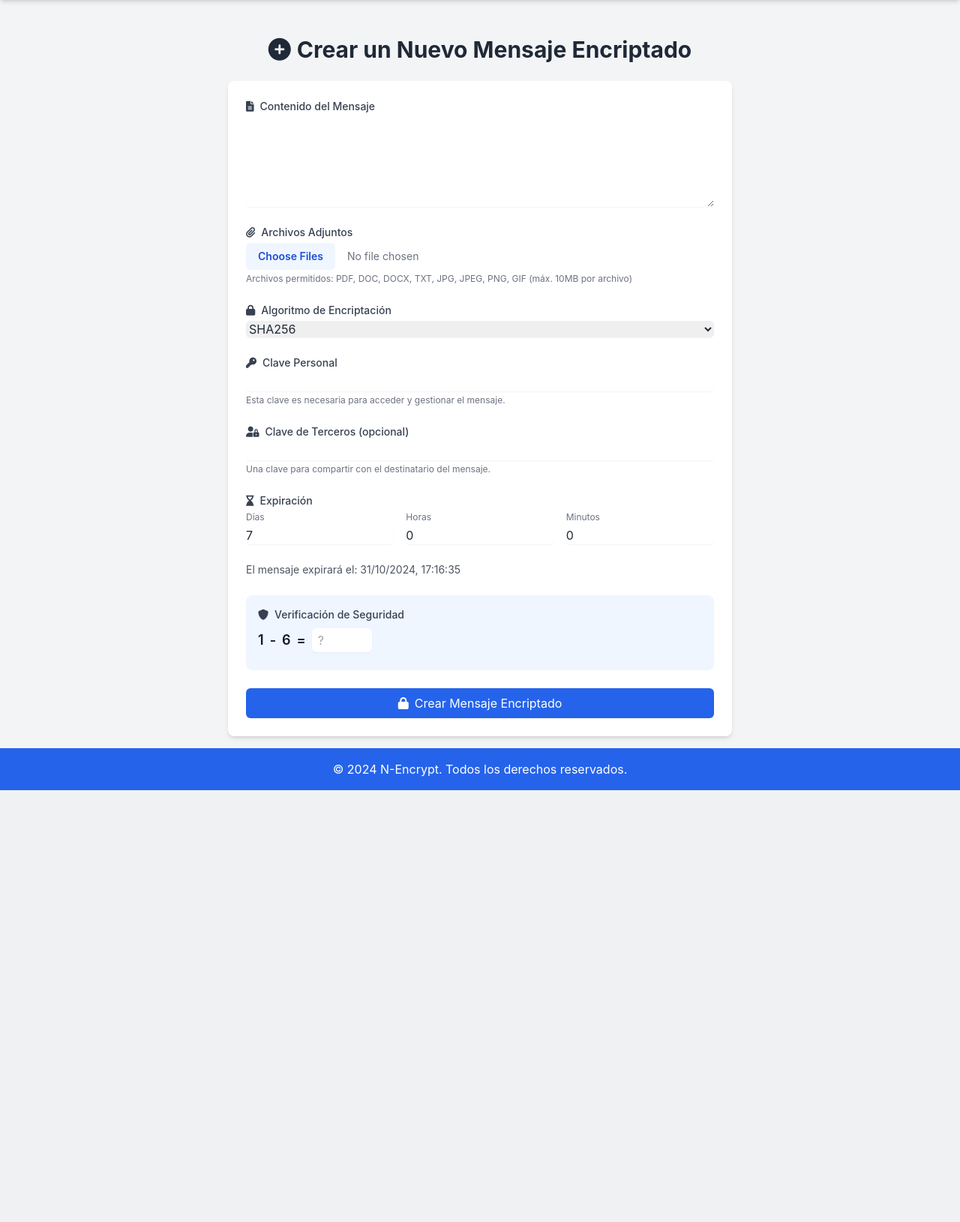
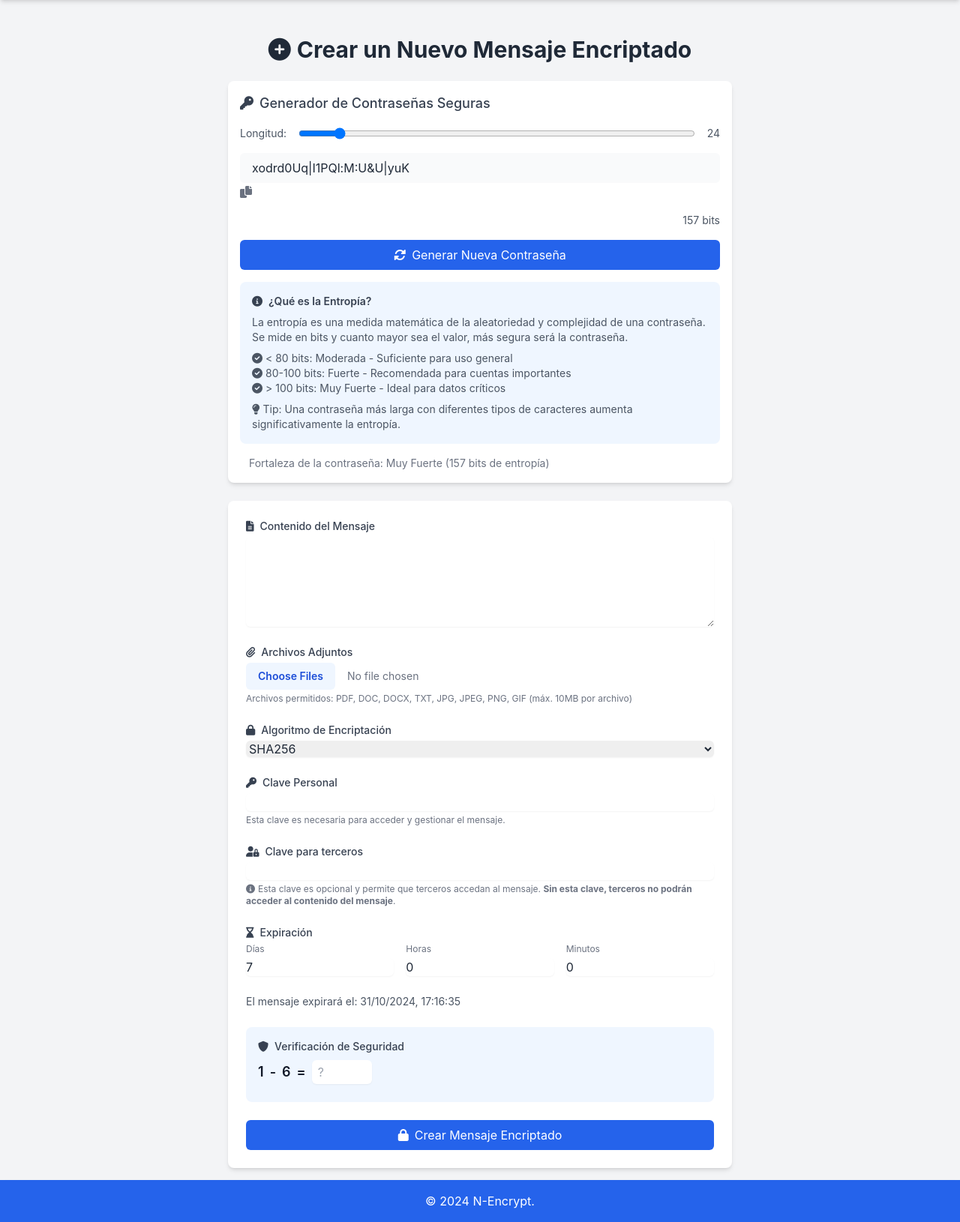
Before and after one commit to 686f6c61/n-encrypt-web, a Flask app: page /create in a window 1280 px wide. Shown: the part 64-1694 px from the top of the page at 75% size. Before the commit the page ends 1118 px from the top, so only its background shows below. Run offline with Flask 3, Linux system fonts and the light colour scheme.

Commit message:
Añadido gestor de contraseñas

```diff
--- a/routes.py
+++ b/routes.py
@@ -21,6 +21,75 @@ def allowed_file(filename):
 @app.route('/')
 def index():
     return render_template('index.html')
+
+@app.route('/edit/<message_id>', methods=['GET', 'POST'])
+def edit_message(message_id):
+    message = Message.query.get_or_404(message_id)
+
+    if message.expires_at and message.expires_at < datetime.utcnow():
+        db.session.delete(message)
+        db.session.commit()
+        abort(404)
+
+    if request.method == 'POST':
+        encryption_key = request.form.get('encryption_key')
+        personal_key = request.form.get('personal_key')
+        new_content = request.form.get('content')
+
+        # Validate keys
+        if not encryption_key or encryption_key != message.encryption_key:
+            flash('Clave de encriptación inválida', 'error')
+            return redirect(url_for('edit_message', message_id=message_id))
+
+        if not personal_key or personal_key != message.personal_key:
+            flash('Clave personal inválida. Solo el creador puede editar el mensaje.', 'error')
+            return redirect(url_for('edit_message', message_id=message_id))
+
+        if not new_content or new_content.strip() == '':
+            flash('El contenido del mensaje no puede estar vacío', 'error')
+            return redirect(url_for('edit_message', message_id=message_id))
+
+        try:
+            # Encrypt new content
+            encrypted_content = encrypt_message(new_content, encryption_key, message.encryption_algorithm).decode()
+
+            # Update message content and create new version
+            message.content = encrypted_content
+            message.versions.append(MessageVersion(content=encrypted_content))
+
+            db.session.commit()
+            flash('Mensaje actualizado exitosamente', 'success')
+            return redirect(url_for('view_message', message_id=message_id))
+
+        except Exception as e:
+            logger.error(f"Error updating message: {str(e)}")
+            flash('Error al actualizar el mensaje', 'error')
+            return redirect(url_for('edit_message', message_id=message_id))
+
+    # For GET request, decrypt the message if keys are provided in URL
+    encryption_key = request.args.get('encryption_key')
+    personal_key = request.args.get('personal_key')
+
+    if encryption_key and personal_key:
+        if encryption_key != message.encryption_key:
+            flash('Clave de encriptación inválida', 'error')
+            return redirect(url_for('view_message', message_id=message_id))
+
+        if personal_key != message.personal_key:
+            flash('Clave personal inválida. Solo el creador puede editar el mensaje.', 'error')
+            return redirect(url_for('view_message', message_id=message_id))
+
+        try:
+            decrypted_content = decrypt_message(message.content, encryption_key, message.encryption_algorithm)
+            return render_template('edit_message.html',
+                                message_id=message_id,
+                                message=decrypted_content)
+        except Exception as e:
+            logger.error(f"Error decrypting message: {str(e)}")
+            flash('Error al desencriptar el mensaje', 'error')
+            return redirect(url_for('view_message', message_id=message_id))
+
+    return render_template('edit_message.html', message_id=message_id)
 
 @app.route('/create', methods=['GET', 'POST'])
 def create_message():
@@ -176,6 +245,8 @@ def view_message(message_id):
                            message=decrypted_content,
                            message_id=message_id,
                            encryption_key=encryption_key,
+                           user_key=user_key,
+                           is_owner=user_key == message.personal_key,
                            encryption_algorithm=message.encryption_algorithm,
                            attachments=attachments)
 
--- /dev/null
+++ b/static/js/password_generator.js
@@ -0,0 +1,151 @@
+// Password Generator with Entropy Measurement
+document.addEventListener('DOMContentLoaded', function() {
+    const passwordSection = document.createElement('div');
+    passwordSection.className = 'mb-6 bg-white p-4 rounded-lg shadow-md dark:bg-gray-800';
+    passwordSection.innerHTML = `
+        <h3 class="text-lg font-medium mb-4 text-gray-700 dark:text-gray-300">
+            <i class="fas fa-key mr-2"></i>Generador de Contraseñas Seguras
+        </h3>
+        <div class="space-y-4">
+            <div class="flex items-center gap-4">
+                <label class="text-sm text-gray-600 dark:text-gray-400">Longitud:</label>
+                <input type="range" id="passwordLength" min="20" max="64" value="24" class="w-full">
+                <span id="lengthDisplay" class="text-sm text-gray-600 dark:text-gray-400">24</span>
+            </div>
+            <div class="relative">
+                <input type="text" id="generatedPassword" readonly
+                    class="w-full px-4 py-2 border rounded-md bg-gray-50 dark:bg-gray-700 dark:border-gray-600 dark:text-white"
+                    placeholder="Contraseña generada">
+                <button id="copyPassword" class="absolute right-2 top-1/2 transform -translate-y-1/2 text-gray-500 hover:text-gray-700 dark:text-gray-400 dark:hover:text-gray-200">
+                    <i class="fas fa-copy"></i>
+                </button>
+            </div>
+            <div class="flex items-center gap-4">
+                <div class="flex-grow">
+                    <div class="h-2 bg-gray-200 rounded-full dark:bg-gray-700">
+                        <div id="strengthIndicator" class="h-2 rounded-full transition-all duration-300"></div>
+                    </div>
+                </div>
+                <span id="entropyValue" class="text-sm text-gray-600 dark:text-gray-400">0 bits</span>
+            </div>
+            <button id="generatePassword" class="w-full bg-primary-600 text-white px-4 py-2 rounded-md hover:bg-primary-700 focus:outline-none focus:ring-2 focus:ring-primary-500 focus:ring-opacity-50 transition duration-300">
+                <i class="fas fa-sync-alt mr-2"></i>Generar Nueva Contraseña
+            </button>
+
+            <!-- Entropy Explanation Section -->
+            <div class="mt-4 p-4 bg-blue-50 rounded-lg dark:bg-gray-700">
+                <h4 class="text-sm font-semibold mb-2 text-gray-700 dark:text-gray-300">
+                    <i class="fas fa-info-circle mr-2"></i>¿Qué es la Entropía?
+                </h4>
+                <p class="text-sm text-gray-600 dark:text-gray-400 mb-2">
+                    La entropía es una medida matemática de la aleatoriedad y complejidad de una contraseña. Se mide en bits y cuanto mayor sea el valor, más segura será la contraseña.
+                </p>
+                <ul class="text-sm text-gray-600 dark:text-gray-400 space-y-1">
+                    <li><i class="fas fa-check-circle text-green-500 mr-1"></i>< 80 bits: Moderada - Suficiente para uso general</li>
+                    <li><i class="fas fa-check-circle text-blue-500 mr-1"></i>80-100 bits: Fuerte - Recomendada para cuentas importantes</li>
+                    <li><i class="fas fa-check-circle text-purple-500 mr-1"></i>> 100 bits: Muy Fuerte - Ideal para datos críticos</li>
+                </ul>
+                <p class="text-sm text-gray-600 dark:text-gray-400 mt-2">
+                    <i class="fas fa-lightbulb mr-1 text-yellow-500"></i>Tip: Una contraseña más larga con diferentes tipos de caracteres aumenta significativamente la entropía.
+                </p>
+            </div>
+            <p id="strengthDescription" class="text-sm text-gray-500 dark:text-gray-400 mt-2"></p>
+        </div>
+    `;
+
+    // Insert the password generator before the form in create_message.html
+    const form = document.querySelector('form[action="/create"]');
+    if (form) {
+        form.parentNode.insertBefore(passwordSection, form);
+    }
+
+    const passwordLength = document.getElementById('passwordLength');
+    const lengthDisplay = document.getElementById('lengthDisplay');
+    const generatedPassword = document.getElementById('generatedPassword');
+    const generateButton = document.getElementById('generatePassword');
+    const copyButton = document.getElementById('copyPassword');
+    const strengthIndicator = document.getElementById('strengthIndicator');
+    const entropyValue = document.getElementById('entropyValue');
+    const strengthDescription = document.getElementById('strengthDescription');
+
+    function calculateEntropy(password) {
+        // All character types are included by default
+        const poolSize = 26 + 26 + 10 + 32; // uppercase + lowercase + numbers + special
+
+        // Calculate entropy using Shannon's formula: log2(poolSize^length)
+        const entropy = Math.floor(password.length * Math.log2(poolSize));
+
+        let strength, color;
+        if (entropy < 80) {
+            strength = 'Moderada';
+            color = 'bg-yellow-500';
+        } else if (entropy < 100) {
+            strength = 'Fuerte';
+            color = 'bg-green-500';
+        } else {
+            strength = 'Muy Fuerte';
+            color = 'bg-blue-500';
+        }
+
+        return { entropy, strength, color };
+    }
+
+    function generatePassword(length) {
+        const chars = 'ABCDEFGHIJKLMNOPQRSTUVWXYZabcdefghijklmnopqrstuvwxyz0123456789!@#$%^&*()_+-=[]{}|;:,.<>?';
+
+        let password = '';
+        const array = new Uint32Array(length);
+        crypto.getRandomValues(array);
+
+        for (let i = 0; i < length; i++) {
+            password += chars[array[i] % chars.length];
+        }
+
+        return password;
+    }
+
+    function updatePasswordStrength(password) {
+        const { entropy, strength, color } = calculateEntropy(password);
+
+        // Update UI
+        strengthIndicator.className = `h-2 rounded-full transition-all duration-300 ${color}`;
+        strengthIndicator.style.width = Math.min((entropy / 128) * 100, 100) + '%';
+        entropyValue.textContent = `${entropy} bits`;
+        strengthDescription.innerHTML = `
+            <i class="fas ${entropy < 80 ? 'fa-shield' : entropy < 100 ? 'fa-shield-alt' : 'fa-shield-check'} mr-2"></i>
+            Fortaleza de la contraseña: ${strength} (${entropy} bits de entropía)
+        `;
+
+        return entropy;
+    }
+
+    function generateAndUpdatePassword() {
+        const length = parseInt(passwordLength.value);
+        const password = generatePassword(length);
+        generatedPassword.value = password;
+        updatePasswordStrength(password);
+    }
+
+    // Event Listeners
+    generateButton.addEventListener('click', generateAndUpdatePassword);
+
+    copyButton.addEventListener('click', () => {
+        if (generatedPassword.value) {
+            navigator.clipboard.writeText(generatedPassword.value)
+                .then(() => {
+                    copyButton.innerHTML = '<i class="fas fa-check"></i>';
+                    setTimeout(() => {
+                        copyButton.innerHTML = '<i class="fas fa-copy"></i>';
+                    }, 1500);
+                });
+        }
+    });
+
+    passwordLength.addEventListener('input', () => {
+        lengthDisplay.textContent = passwordLength.value;
+        generateAndUpdatePassword();
+    });
+
+    // Generate initial password
+    generateAndUpdatePassword();
+});
--- a/templates/base.html
+++ b/templates/base.html
@@ -45,10 +45,11 @@
 
     <footer class="bg-primary-600 text-white shadow-md dark:bg-gray-800 transition-all duration-300">
         <div class="container mx-auto text-center p-4">
-            <p class="text-white dark:text-gray-200 transition-colors duration-300">&copy; 2024 N-Encrypt. Todos los derechos reservados.</p>
+            <p class="text-white dark:text-gray-200 transition-colors duration-300">&copy; 2024 N-Encrypt.</p>
         </div>
     </footer>
 
     <script src="{{ url_for('static', filename='js/main.js') }}"></script>
+    {% block scripts %}{% endblock %}
 </body>
 </html>
--- a/templates/create_message.html
+++ b/templates/create_message.html
@@ -95,9 +95,14 @@ Generado el: ${new Date().toLocaleString('es-ES')}`;
             <p class="text-xs text-gray-500 dark:text-gray-400 mt-1">Esta clave es necesaria para acceder y gestionar el mensaje.</p>
         </div>
         <div>
-            <label for="third_party_key" class="block text-sm font-medium text-gray-700 dark:text-gray-300 mb-1"><i class="fas fa-user-lock mr-2"></i>Clave de Terceros (opcional)</label>
+            <label for="third_party_key" class="block text-sm font-medium text-gray-700 dark:text-gray-300 mb-1">
+                <i class="fas fa-user-lock mr-2"></i>Clave para terceros
+            </label>
             <input type="password" id="third_party_key" name="third_party_key" class="mt-1 block w-full rounded-md border-gray-300 shadow-sm focus:border-primary-300 focus:ring focus:ring-primary-200 focus:ring-opacity-50 dark:bg-gray-700 dark:border-gray-600 dark:text-white">
-            <p class="text-xs text-gray-500 dark:text-gray-400 mt-1">Una clave para compartir con el destinatario del mensaje.</p>
+            <p class="text-xs text-gray-500 dark:text-gray-400 mt-1">
+                <i class="fas fa-info-circle mr-1"></i>Esta clave es opcional y permite que terceros accedan al mensaje.
+                <strong>Sin esta clave, terceros no podrán acceder al contenido del mensaje</strong>.
+            </p>
         </div>
         <div>
             <label class="block text-sm font-medium text-gray-700 dark:text-gray-300 mb-1"><i class="fas fa-hourglass-end mr-2"></i>Expiración</label>
@@ -144,3 +149,7 @@ Generado el: ${new Date().toLocaleString('es-ES')}`;
     {% endif %}
 </div>
 {% endblock %}
+
+{% block scripts %}
+<script src="{{ url_for('static', filename='js/password_generator.js') }}"></script>
+{% endblock %}
--- a/templates/index.html
+++ b/templates/index.html
@@ -1,6 +1,6 @@
 {% extends "base.html" %}
 
-{% block title %}Inicio - Wuilders Encrypt{% endblock %}
+{% block title %}Inicio - N Encrypt{% endblock %}
 
 {% block content %}
 <div class="text-center">
```
Also changed, not shown: generate_icons.py (added, +46 -0 lines), requirements.txt (+14 -8 lines), templates/view_message.html (+8 -2 lines), README.md.
